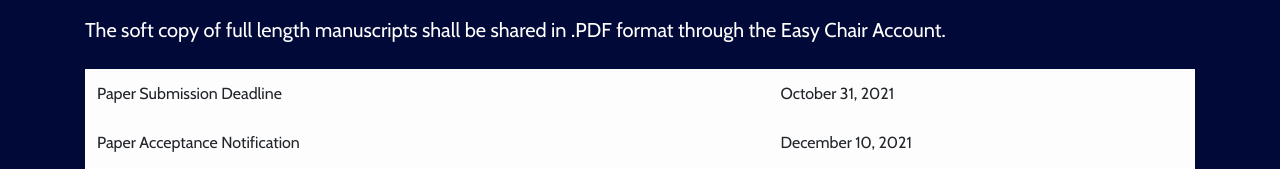
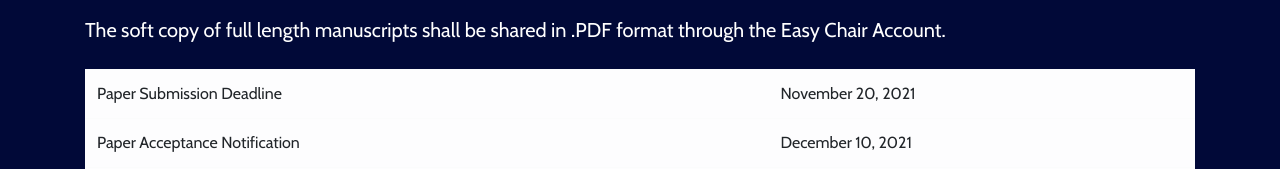
Before and after one commit to saathvikdm/AICDMB, a React (Create React App) app: page /papers in a window 1280 px wide. Shown: the part 388-557 px from the top of the page. Built offline with nearby package versions, Linux system fonts and the light colour scheme.

Commit message:
updated paper submisison deadline date

```diff
--- a/src/About.jsx
+++ b/src/About.jsx
@@ -32,9 +32,7 @@ const About = () => {
               <tbody>
                 <tr>
                   <td>Paper Submission Deadline</td>
-                  <td>
-                    October 31, 2021
-                  </td>
+                  <td>November 20, 2021</td>
                 </tr>
                 <tr>
                   <td>Paper Acceptance Notification</td>
@@ -56,7 +54,6 @@ const About = () => {
                 class="text-center mb-4 mt-4 btn btn-alt mb-3 btn-border btn-border"
                 target="_blank"
                 rel="noopener noreferrer"
-
               >
                 Submit Now!
               </a>
--- a/src/papers.jsx
+++ b/src/papers.jsx
@@ -27,12 +27,10 @@ const PapersPage = () => {
               format through the Easy Chair Account.
             </p>
             <table class="table table-light mt-4">
-            <tbody>
+              <tbody>
                 <tr>
                   <td>Paper Submission Deadline</td>
-                  <td>
-                    October 31, 2021
-                  </td>
+                  <td>November 20, 2021</td>
                 </tr>
                 <tr>
                   <td>Paper Acceptance Notification</td>
@@ -60,7 +58,6 @@ const PapersPage = () => {
                 class="text-center mb-4 mt-4 btn btn-alt mb-3 btn-border btn-border"
                 target="_blank"
                 rel="noopener noreferrer"
-
               >
                 Submit Now!
               </a>
```
